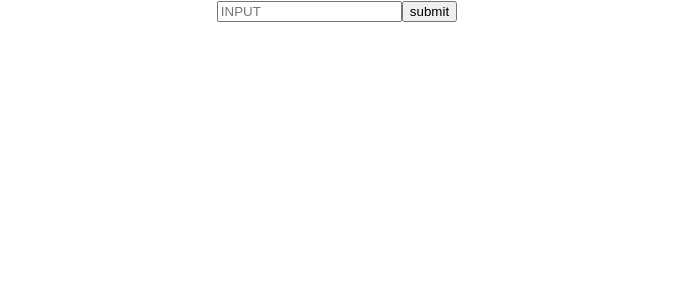
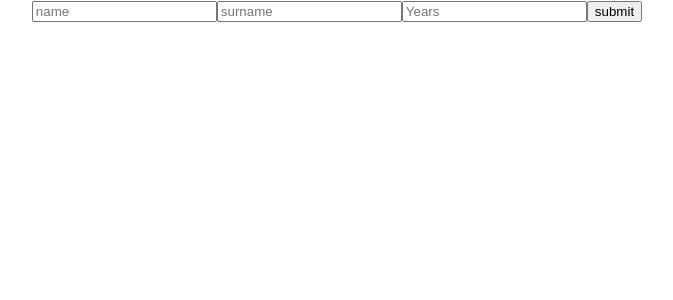
Before and after one commit to JakovRus/form-demo, a React (Create React App) app: page / in a window 1280 px wide. Shown: the top 300 px of the page, without its empty margins (303-976 px from the left). Built offline with nearby package versions, Linux system fonts and the light colour scheme.

Commit message:
removed dirty state; changed partial state setter to use functional setState

```diff
--- a/src/App.tsx
+++ b/src/App.tsx
@@ -21,12 +21,27 @@ function getConfig(): FormConfig {
   return {
     elements: [
       {
-        key: 'value',
+        key: 'name',
         type: FormElementType.TEXT_INPUT,
         props: {
-          placeholder: 'INPUT',
+          placeholder: 'name',
         },
         validation: ValidationType.REQUIRED,
+      },
+      {
+        key: 'surname',
+        type: FormElementType.TEXT_INPUT,
+        props: {
+          placeholder: 'surname',
+        },
+      },
+      {
+        key: 'years',
+        type: FormElementType.TEXT_INPUT,
+        props: {
+          placeholder: 'Years',
+        },
+        validation: ValidationType.NUMBER,
       }
     ],
     buttons: [
--- a/src/toolkit/form/components/form-element.tsx
+++ b/src/toolkit/form/components/form-element.tsx
@@ -1,7 +1,6 @@
 import React from 'react';
 import {FormElementType, TypedFormElementConfig} from "../types/element-types";
 import {FDInput} from "../../input/input";
-import {useDirtyState} from "../hooks/dirty-state";
 
 export type FormElementProps = {
   config: TypedFormElementConfig;
@@ -12,11 +11,10 @@ const FORM_ELEMENT_ERROR_MESSAGE = 'Wrong element type';
 
 export function FormElement(props: FormElementProps) {
   const {config, invalid} = props;
-  const isDirty = useDirtyState(config.props.value);
 
   switch (config.type) {
     case FormElementType.TEXT_INPUT: {
-      return <FDInput {...config.props} invalid={isDirty && invalid}/>
+      return <FDInput {...config.props} invalid={invalid}/>
     }
     case FormElementType.SELECT: {
       return <select {...config.props} />
--- a/src/toolkit/form/hooks/dirty-state.ts
+++ /dev/null
@@ -1,16 +0,0 @@
-import {useEffect, useRef} from "react";
-import {ElementValue} from "../utils/types";
-import {useMounted} from "./mounted";
-
-export function useDirtyState(value: ElementValue) {
-  const isDirty = useRef(false);
-  const isMounted = useMounted();
-
-  useEffect(() => {
-    if(isMounted) {
-      isDirty.current = true;
-    }
-  }, [value]);
-
-  return isDirty.current;
-}
--- a/src/toolkit/form/hooks/form-state.ts
+++ b/src/toolkit/form/hooks/form-state.ts
@@ -4,7 +4,7 @@ import {getInitialState, getPartialSetter} from "../utils/get-initial-state";
 
 export function useFormState(elements: FormElementConfigs) {
   const [state, setStateObject] = useState(getInitialState(elements, ''));
-  const setState = getPartialSetter(state, setStateObject);
+  const setState = getPartialSetter(setStateObject);
 
   return {state, setState};
 }
--- a/src/toolkit/form/hooks/invalid-state.tsx
+++ b/src/toolkit/form/hooks/invalid-state.tsx
@@ -2,14 +2,12 @@ import {useState} from 'react';
 import {getValidator} from "../validation/get-validator";
 import {FormElementConfigs, TypedFormElementConfig} from "../types/element-types";
 import {FormState, getInitialState, getPartialSetter} from "../utils/get-initial-state";
-import {ElementValue} from "../utils/types";
 
-export type ValidationFunction = (value: ElementValue) => boolean;
 export type ValidateFunction = (state: FormState) => boolean;
 
 export function useInvalidState(elements: FormElementConfigs) {
   const [invalidState, setInvalidState] = useState(getInitialState(elements, false));
-  const setInvalid = getPartialSetter(invalidState, setInvalidState);
+  const setInvalid = getPartialSetter(setInvalidState);
 
   const validate = (state: FormState) => {
     return elements.reduce((result: boolean, element: TypedFormElementConfig) => {
--- a/src/toolkit/form/utils/get-initial-state.ts
+++ b/src/toolkit/form/utils/get-initial-state.ts
@@ -1,4 +1,5 @@
 import {TypedFormElementConfig} from "../types/element-types";
+import {Dispatch, SetStateAction} from "react";
 
 export type State<T> = { [key: string]: T };
 export type InvalidState = State<boolean>;
@@ -12,15 +13,15 @@ export function getInitialState<T = string>(elements: TypedFormElementConfig[],
   }, {});
 }
 
-export function getPartialSetter<T>(state: State<T>, setState: (state: State<T>) => void) {
-  return (key: string, value: T) => {
-    if(state[key] === value) {
-      return;
-    }
 
-    const newState: State<T> = Object.assign({}, state);
-    newState[key] = value;
 
-    setState(newState);
+export function getPartialSetter<V>(setState: Dispatch<SetStateAction<State<V>>>) {
+  return (key: string, value: V) => {
+    setState((prevState: State<V>) => {
+      const newState: State<V> = Object.assign({}, prevState);
+      newState[key] = value;
+
+      return newState;
+    })
   }
 }
--- a/src/toolkit/form/validation/get-validator.ts
+++ b/src/toolkit/form/validation/get-validator.ts
@@ -6,7 +6,7 @@ export function getValidator(validationType?: ValidationType) {
             return (value: any) => !value;
         }
         case ValidationType.NUMBER: {
-            return (value: any) => !!value && isNaN(value);
+            return (value: any) => !value || isNaN(value);
         }
         default: {
             return () => false;
```
